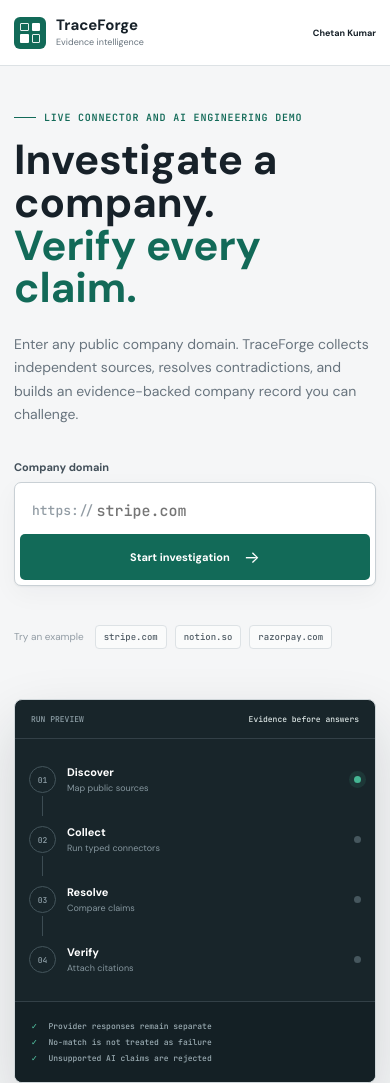
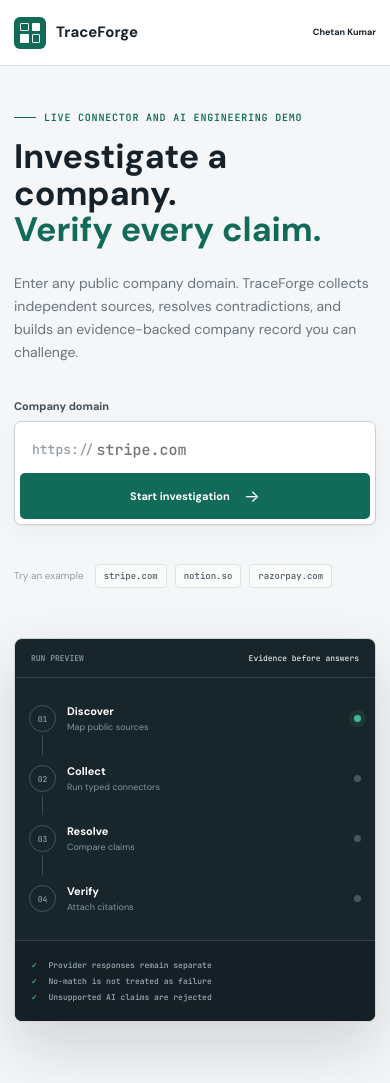
Before and after one commit to chetan10510/traceforge-ai, a plain HTML site: page frontend/index.html in a window 390 px wide. Shown: the top 1083 px of the page. Drawn offline with Linux system fonts and the light colour scheme.

Commit message:
Fix narrow-screen recruiter experience

```diff
--- a/frontend/styles.css
+++ b/frontend/styles.css
@@ -19,8 +19,8 @@
 }
 
 * { box-sizing: border-box; }
-html { scroll-behavior: smooth; }
-body { margin: 0; color: var(--ink); background: var(--canvas); font-family: "DM Sans", Inter, system-ui, sans-serif; }
+html { overflow-x: hidden; scroll-behavior: smooth; }
+body { min-width: 0; margin: 0; overflow-x: hidden; color: var(--ink); background: var(--canvas); font-family: "DM Sans", Inter, system-ui, sans-serif; }
 button, input { font: inherit; }
 button { color: inherit; }
 button:focus-visible, input:focus-visible, a:focus-visible { outline: 3px solid rgba(18, 106, 88, .16); outline-offset: 2px; }
@@ -45,7 +45,7 @@ button:focus-visible, input:focus-visible, a:focus-visible { outline: 3px solid
 .quiet-button { padding: 6px 8px; border: 0; color: var(--forest); background: transparent; cursor: pointer; font-size: 10px; font-weight: 700; }
 
 .start-view { min-height: calc(100vh - 66px); display: grid; grid-template-columns: minmax(0, 1.15fr) minmax(400px, .85fr); align-items: center; gap: clamp(50px, 8vw, 130px); width: min(1240px, calc(100% - 48px)); margin: 0 auto; padding: 55px 0 85px; }
-.start-copy { max-width: 680px; }
+.start-copy { min-width: 0; max-width: 680px; }
 .kicker, .section-kicker { margin: 0 0 15px; color: var(--forest); text-transform: uppercase; letter-spacing: .08em; font: 600 10px "JetBrains Mono", monospace; }
 .kicker { display: flex; align-items: center; gap: 8px; }
 .kicker span { width: 22px; height: 1px; background: var(--forest); }
@@ -229,12 +229,21 @@ button:focus-visible, input:focus-visible, a:focus-visible { outline: 3px solid
 }
 
 @media (max-width: 760px) {
-  .app-header { grid-template-columns: 1fr auto; padding: 0 14px; }
+  .app-header { width: 100%; min-width: 0; grid-template-columns: minmax(0,1fr) auto; padding: 0 14px; }
+  .brand { min-width: 0; }
+  .brand small { display: none; }
+  .header-actions { min-width: 0; }
   .header-center, .header-actions .docs-link, .privacy-chip { display: none; }
-  .owner-link { font-size: 9px; }
-  .start-view { width: calc(100% - 28px); padding: 45px 0 65px; }
-  .start-copy h1 { font-size: 42px; }
-  .lede { font-size: 14px; }
+  .owner-link { max-width: 72px; text-align: right; font-size: 9px; line-height: 1.15; }
+  main { min-width: 0; }
+  .start-view { width: 100%; min-width: 0; max-width: 100vw; padding: 45px 14px 65px; overflow: hidden; }
+  .start-copy { width: 100%; min-width: 0; max-width: 100%; }
+  .start-copy h1 { max-width: 100%; font-size: 34px; line-height: 1.08; overflow-wrap: anywhere; }
+  .start-copy h1 em { display: block; }
+  .lede { max-width: 100%; font-size: 14px; overflow-wrap: anywhere; }
+  .domain-form, .domain-control { width: 100%; min-width: 0; max-width: 100%; }
+  .process-preview { width: 100%; min-width: 0; max-width: 100%; }
+  .preview-head b { max-width: 150px; text-align: right; }
   .domain-control { grid-template-columns: auto 1fr; }
   .domain-control button { grid-column: 1 / -1; width: 100%; justify-content: center; }
   .workspace-header { display: grid; padding: 12px 14px; }
```
